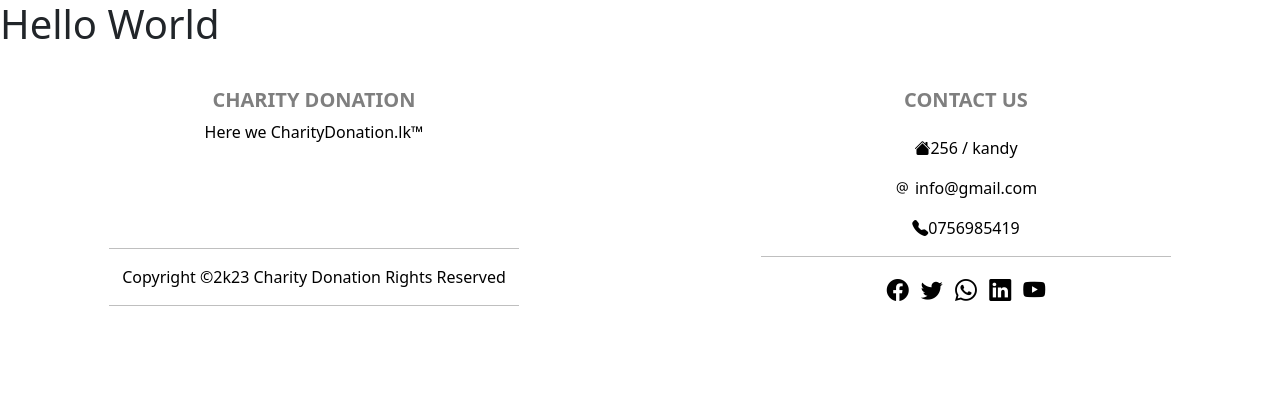
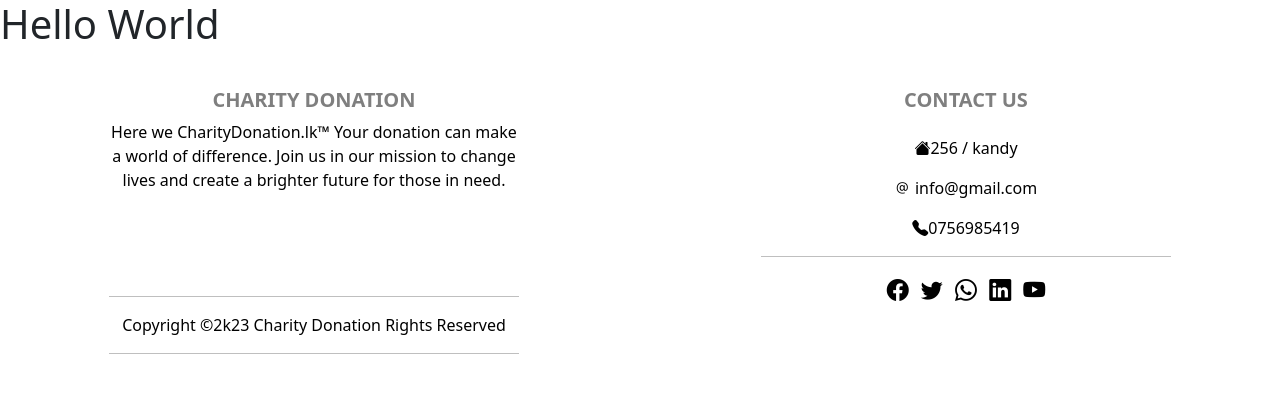
Before and after one commit to Helitha1/Migten, a PHP site: page / in a window 1280 px wide. Shown: the top 393 px of the page. Run offline with PHP 8.4, Linux system fonts and the light colour scheme; some libraries are stand-ins or nearby versions.

Commit message:
Update footer.php

```diff
--- a/footer.php
+++ b/footer.php
@@ -24,7 +24,7 @@
                 <div class="col-12 col-md-3 col-lg-4 mx-auto ">
 
                     <h5 class="text-uppercase mt-4 fw-bold text-black-50 text-uppercase">Charity Donation</h5>
-                    <p class="text-black">Here we CharityDonation.lk&trade;</p>
+                    <p class="text-black">Here we CharityDonation.lk&trade; Your donation can make a world of difference. Join us in our mission to change lives and create a brighter future for those in need.</p>
 
                     <br/>
                     <br/>
```
